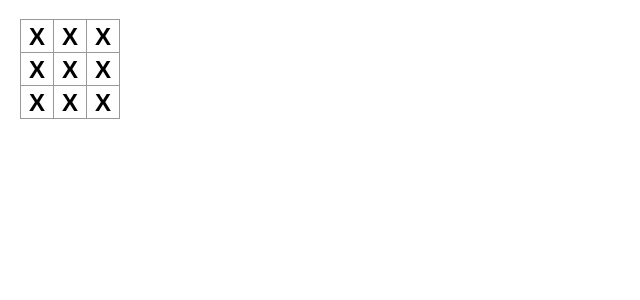
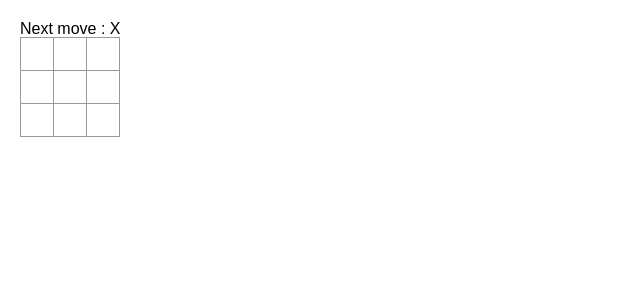
Before and after one commit to sagarbhut00/tic-tac-toe_react, a React (Create React App) app: page / in a window 1280 px wide. Shown: the top 300 px of the page, without its empty margins (0-640 px from the left). Built offline with nearby package versions, Linux system fonts and the light colour scheme.

Commit message:
basic chnages done

```diff
--- a/src/App.js
+++ b/src/App.js
@@ -1,30 +1,79 @@
 import './App.css';
+import { useState } from "react";
 
-function Square() {
+function Square({value, onSquareClick}) {
+
   return (
-  <button className="square">X</button>
+  <button className="square" onClick={onSquareClick}>{value}</button>
   )
 }
 function App() {
+
+  const [squares, setSquares] = useState(Array(9).fill(null));
+  const [isXNext, setisXNext] = useState(true);
+
+  function handleClick(i) {
+    if(squares[i] || calculateWinner()) {
+      return;
+    }
+    const nextSquares = squares.slice();
+    nextSquares[i] = isXNext ? 'X' : 'O';
+    setSquares(nextSquares);
+    setisXNext(!isXNext);
+
+
+  }
+
+  const winner = calculateWinner(squares);
+  let status;
+
+  if (winner) {
+    status = "Winner is : " + winner;
+  } else {
+    let move = isXNext ? 'X' : 'O';
+    status = "Next move : " + move;
+  }
   return (
     <>
+    <div>{status}</div>
     <div className="board-row">
-      <Square />
-      <Square />
-      <Square />
+      <Square value={squares[0]} onSquareClick={() => handleClick(0)}/>
+      <Square value={squares[1]} onSquareClick={() => handleClick(1)}/>
+      <Square value={squares[2]} onSquareClick={() => handleClick(2)}/>
     </div>
     <div className="board-row">
-      <Square />
-      <Square />
-      <Square />
+      <Square value={squares[3]} onSquareClick={() => handleClick(3)}/>
+      <Square value={squares[4]} onSquareClick={() => handleClick(4)}/>
+      <Square value={squares[5]} onSquareClick={() => handleClick(5)}/>
     </div>
     <div className="board-row">
-      <Square />
-      <Square />
-      <Square />
+      <Square value={squares[6]} onSquareClick={() => handleClick(6)}/>
+      <Square value={squares[7]} onSquareClick={() => handleClick(7)}/>
+      <Square value={squares[8]} onSquareClick={() => handleClick(8)}/>
     </div>
     </>
   );
+
+  function calculateWinner() {
+    const winLines = [
+      [0,1,2],
+      [3,4,5],
+      [6,7,8],
+      [0,3,6],
+      [1,4,7],
+      [2,5,8],
+      [0,4,8],
+      [2,4,6]
+    ];
+
+    for (let i = 0; i < winLines.length; i++) {
+      const [x, y, z] = winLines[i];
+      if (squares[x] && squares[x] === squares[y] && squares[x] === squares[z]){
+        return squares[x];
+      }
+    }
+    return null;
+  }
 }
 
 export default App;
```
